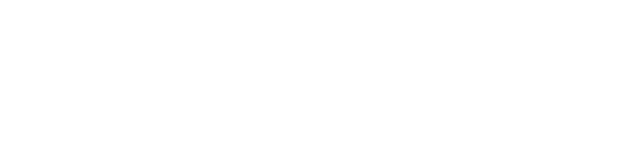
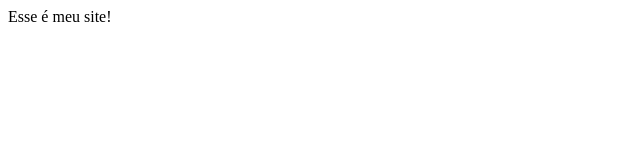
Before and after one commit to wilsuou/Insight, a plain HTML site: page index.html in a window 1280 px wide. Shown: the whole page, without its empty margins (0-640 px from the left). Drawn offline with Linux system fonts and the light colour scheme.

Commit message:
Alteração no arquivo index.html

```diff
--- a/index.html
+++ b/index.html
@@ -5,5 +5,6 @@
 <title> Meu Site </title>
 </head>
 <body>
+Esse é meu site!
 </body>
 </html>
```
